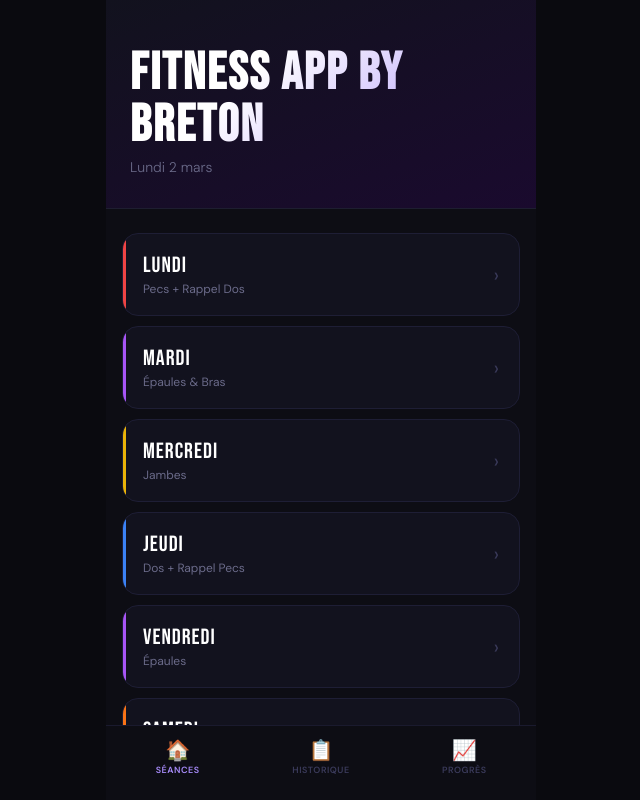
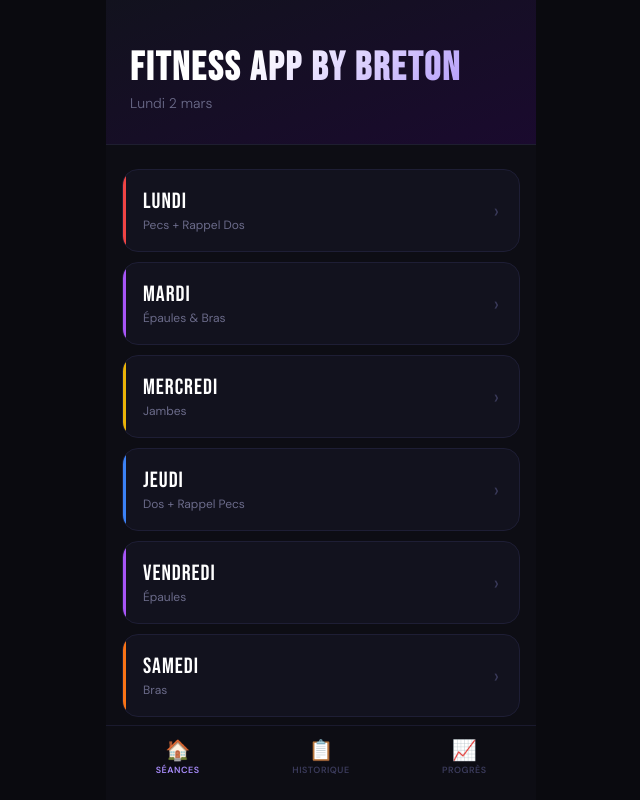
Before and after one commit to NathanLeBreton/lifttracker, a React (Vite) app: page / in a window 1280 px wide. Shown: the whole page, without its empty margins (319-959 px from the left). Built offline with nearby package versions, Linux system fonts and the light colour scheme.

Commit message:
Update Home.jsx

```diff
--- a/src/pages/Home.jsx
+++ b/src/pages/Home.jsx
@@ -12,7 +12,7 @@ export default function Home({ onOpenDay, doneDays }) {
         borderBottom: '1px solid #1e1e30',
       }}>
         <h1 style={{
-          fontFamily: "'Bebas Neue', sans-serif", fontSize: 52, letterSpacing: 2, lineHeight: 1,
+          fontFamily: "'Bebas Neue', sans-serif", fontSize: 40, letterSpacing: 2, lineHeight: 1,
           background: 'linear-gradient(135deg, #fff 30%, #a78bfa)',
           WebkitBackgroundClip: 'text', WebkitTextFillColor: 'transparent',
         }}>FITNESS APP BY BRETON</h1>
```
